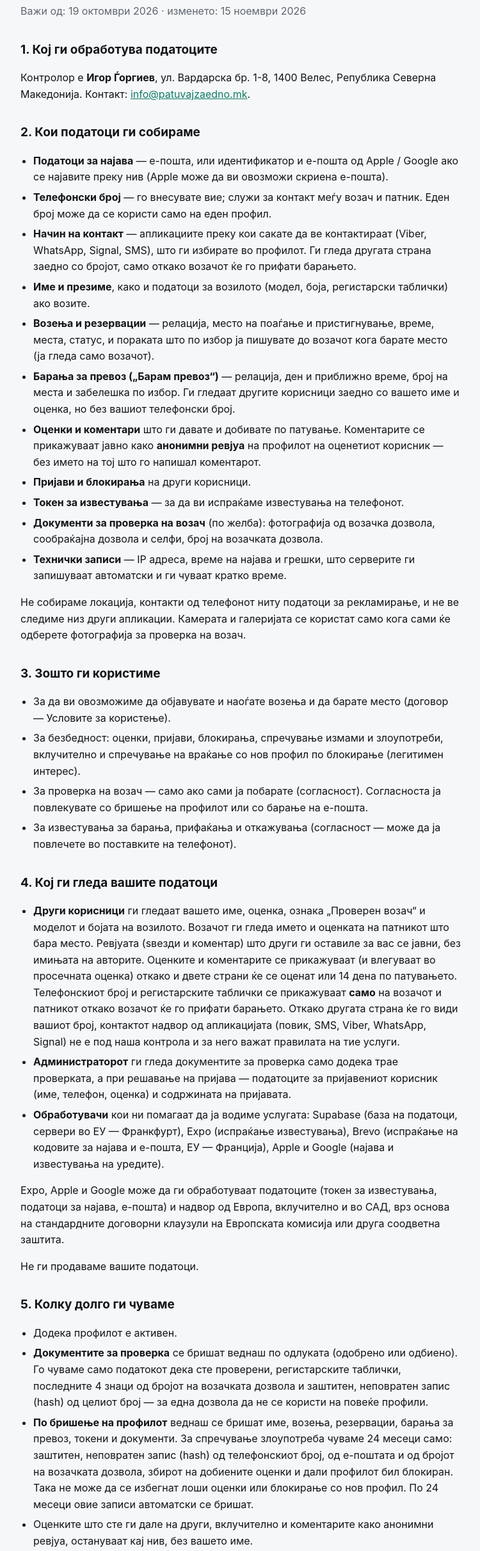
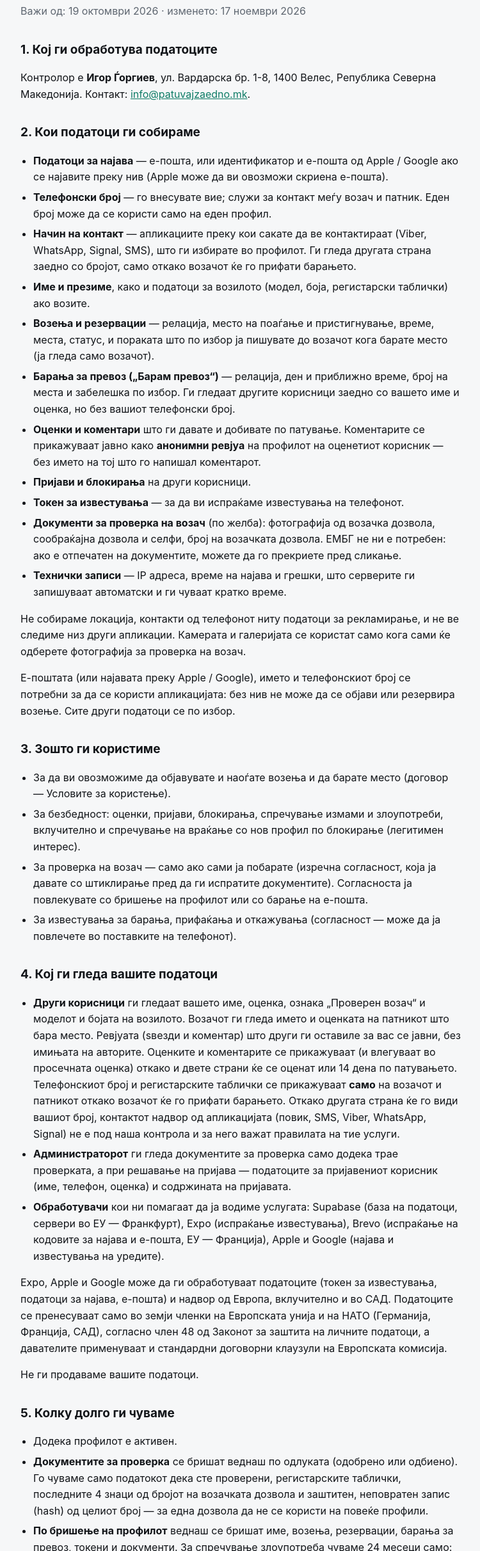
Before and after one commit to patuvaj/patuvaj.zaedno, a plain HTML site: page privacy.html in a window 1280 px wide. Shown: the part 102-2526 px from the top of the page at 64% size, without its empty margins (264-1014 px from the left). Drawn offline with Linux system fonts and the light colour scheme.

Commit message:
Add files via upload

```diff
--- a/privacy.html
+++ b/privacy.html
@@ -10,7 +10,7 @@
 <main>
 <p class="brand"><a href="index.html">Патувај заедно</a></p>
 <h1>Политика за приватност</h1>
-<p class="muted">Важи од: 19 октомври 2026 · изменето: 15 ноември 2026</p>
+<p class="muted">Важи од: 19 октомври 2026 · изменето: 17 ноември 2026</p>
 
 <h2>1. Кој ги обработува податоците</h2>
 <p>Контролор е <strong>Игор Ѓоргиев</strong>, ул. Вардарска бр. 1-8, 1400 Велес, Република Северна Македонија. Контакт: <a href="mailto:info@patuvajzaedno.mk">info@patuvajzaedno.mk</a>.</p>
@@ -26,16 +26,17 @@
   <li><strong>Оценки и коментари</strong> што ги давате и добивате по патување. Коментарите се прикажуваат јавно како <strong>анонимни ревјуа</strong> на профилот на оценетиот корисник — без името на тој што го напишал коментарот.</li>
   <li><strong>Пријави и блокирања</strong> на други корисници.</li>
   <li><strong>Токен за известувања</strong> — за да ви испраќаме известувања на телефонот.</li>
-  <li><strong>Документи за проверка на возач</strong> (по желба): фотографија од возачка дозвола, сообраќајна дозвола и селфи, број на возачката дозвола.</li>
+  <li><strong>Документи за проверка на возач</strong> (по желба): фотографија од возачка дозвола, сообраќајна дозвола и селфи, број на возачката дозвола. ЕМБГ не ни е потребен: ако е отпечатен на документите, можете да го прекриете пред сликање.</li>
   <li><strong>Технички записи</strong> — IP адреса, време на најава и грешки, што серверите ги запишуваат автоматски и ги чуваат кратко време.</li>
 </ul>
 <p>Не собираме локација, контакти од телефонот ниту податоци за рекламирање, и не ве следиме низ други апликации. Камерата и галеријата се користат само кога сами ќе одберете фотографија за проверка на возач.</p>
+<p>Е-поштата (или најавата преку Apple / Google), името и телефонскиот број се потребни за да се користи апликацијата: без нив не може да се објави или резервира возење. Сите други податоци се по избор.</p>
 
 <h2>3. Зошто ги користиме</h2>
 <ul>
   <li>За да ви овозможиме да објавувате и наоѓате возења и да барате место (договор — Условите за користење).</li>
   <li>За безбедност: оценки, пријави, блокирања, спречување измами и злоупотреби, вклучително и спречување на враќање со нов профил по блокирање (легитимен интерес).</li>
-  <li>За проверка на возач — само ако сами ја побарате (согласност). Согласноста ја повлекувате со бришење на профилот или со барање на е-пошта.</li>
+  <li>За проверка на возач — само ако сами ја побарате (изречна согласност, која ја давате со штиклирање пред да ги испратите документите). Согласноста ја повлекувате со бришење на профилот или со барање на е-пошта.</li>
   <li>За известувања за барања, прифаќања и откажувања (согласност — може да ја повлечете во поставките на телефонот).</li>
 </ul>
 
@@ -45,7 +46,7 @@
   <li><strong>Администраторот</strong> ги гледа документите за проверка само додека трае проверката, а при решавање на пријава — податоците за пријавениот корисник (име, телефон, оценка) и содржината на пријавата.</li>
   <li><strong>Обработувачи</strong> кои ни помагаат да ја водиме услугата: Supabase (база на податоци, сервери во ЕУ — Франкфурт), Expo (испраќање известувања), Brevo (испраќање на кодовите за најава и е-пошта, ЕУ — Франција), Apple и Google (најава и известувања на уредите).</li>
 </ul>
-<p>Expo, Apple и Google може да ги обработуваат податоците (токен за известувања, податоци за најава, е-пошта) и надвор од Европа, вклучително и во САД, врз основа на стандардните договорни клаузули на Европската комисија или друга соодветна заштита.</p>
+<p>Expo, Apple и Google може да ги обработуваат податоците (токен за известувања, податоци за најава, е-пошта) и надвор од Европа, вклучително и во САД. Податоците се пренесуваат само во земји членки на Европската унија и на НАТО (Германија, Франција, САД), согласно член 48 од Законот за заштита на личните податоци, а давателите применуваат и стандардни договорни клаузули на Европската комисија.</p>
 <p>Не ги продаваме вашите податоци.</p>
 
 <h2>5. Колку долго ги чуваме</h2>
@@ -58,6 +59,9 @@
   <li>Барањата за превоз автоматски се бришат 30 дена по датумот за кој се објавени.</li>
 </ul>
 
+<h2 id="automatski">Автоматска суспензија</h2>
+<p>За заштита на корисниците, профилот автоматски се суспендира привремено ако го пријават најмалку три различни корисници, или ако по најмалку пет оценки просечната оценка е под 3,0 (легитимен интерес и Условите за користење). Додека е суспендиран, профилот не може да објавува ниту резервира возења. Суспензијата не е конечна одлука: администраторот ја прегледува, по правило во рок од 24 часа, и одлучува дали профилот ќе се врати или ќе се блокира. Имате право да побарате преглед од човек, да го кажете вашето мислење и да ја оспорите одлуката — пишете на <a href="mailto:info@patuvajzaedno.mk">info@patuvajzaedno.mk</a>. Други автоматски одлуки и профилирање не правиме.</p>
+
 <h2 id="prava">6. Вашите права</h2>
 <p>Имате право на пристап, исправка, бришење, ограничување, приговор, пренос на податоците и повлекување на согласноста. Профилот можете сами да го избришете во апликацијата: <strong>Профил → Избриши профил</strong>, или без апликацијата — види <a href="delete-account.html">Бришење на профил</a>. За други барања пишете на <a href="mailto:info@patuvajzaedno.mk">info@patuvajzaedno.mk</a>; одговараме во рок од 30 дена. Имате право на жалба до Агенцијата за заштита на личните податоци (<a href="https://dzlp.mk">dzlp.mk</a>).</p>
 
@@ -69,6 +73,7 @@
 
 <h2>9. Промени</h2>
 <p>За битни промени ќе ве известиме во апликацијата.</p>
+<p class="muted">Патувај заедно · Игор Ѓоргиев, ул. Вардарска бр. 1-8, 1400 Велес · <a href="mailto:info@patuvajzaedno.mk">info@patuvajzaedno.mk</a></p>
 </main>
 </body>
 </html>
```
Also changed, not shown: delete-account.html (+1 -0 lines), index.html (+1 -1 lines), support.html (+1 -0 lines), terms.html (+3 -2 lines).
